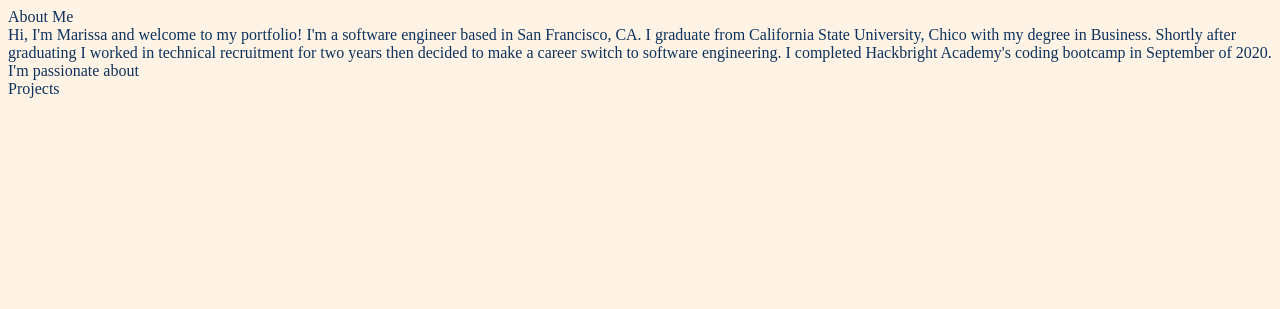
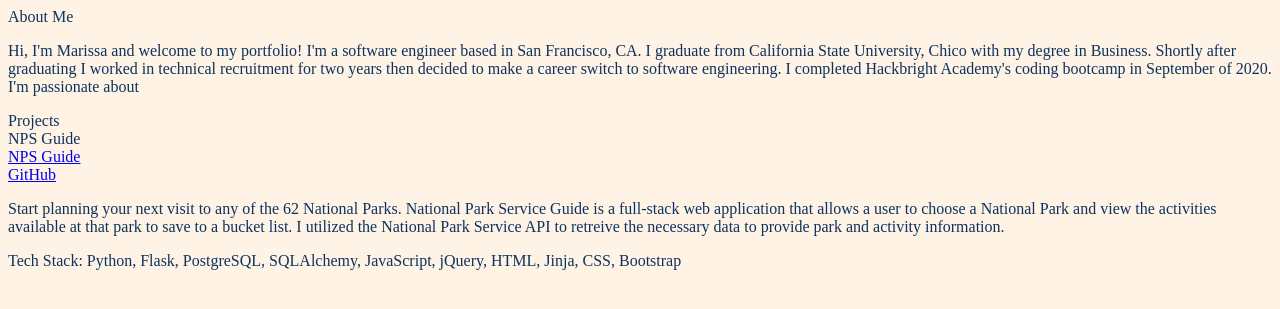
Before and after one commit to Meaguileraa/Portfolio, a Flask app: page / in a window 1280 px wide. Shown: the top 309 px of the page. Run offline with Flask 2, Linux system fonts and the light colour scheme.

Commit message:
Added NPS Guide to projects section

```diff
--- a/templates/homepage.html
+++ b/templates/homepage.html
@@ -18,18 +18,37 @@
         <div class ="about-me-section">
             <div id="about-me-title">About Me</div>
             <div id="about-me-text">
+                <p>
                     Hi, I'm Marissa and welcome to my portfolio! I'm a software engineer based in
                     San Francisco, CA. I graduate from California State University, Chico with my degree
                     in Business. Shortly after graduating I worked in technical recruitment for two years then
                     decided to make a career switch to software engineering. I completed Hackbright Academy's
                     coding bootcamp in September of 2020.
                     I'm passionate about
+                </p>
             </div>
         </div>
         <div class ="projects-section">
             <div id="projects-title">Projects</div>
             <div id="projects-text">
-
+                <div class="npsg-section">
+                    <div id="npsg-title">NPS Guide</div>
+                    <div id="npsg-link"><a href="http://www.nps-guide.com/">NPS Guide</a></div>
+                    <div id="npsg-link"><a href="https://github.com/Meaguileraa/NPS-Guide">GitHub</a></div>
+                    <div id="npsg-text">
+                        <p>
+                            Start planning your next visit to any of the 62 National Parks. National Park Service Guide
+                            is a full-stack web application that allows a user to choose a National Park and view the
+                            activities available at that park to save to a bucket list. I utilized the National Park Service
+                            API to retreive the necessary data to provide park and activity information.
+                        </p>
+                        <div id ="npsg-tech-stack">
+                            <p>
+                                Tech Stack: Python, Flask, PostgreSQL, SQLAlchemy, JavaScript, jQuery, HTML, Jinja, CSS, Bootstrap
+                            </p>
+                        </div>
+                    </div>
+                </div>
             </div>
         </div>
 
```
Lines whose indentation alone changed are shown as unchanged.
